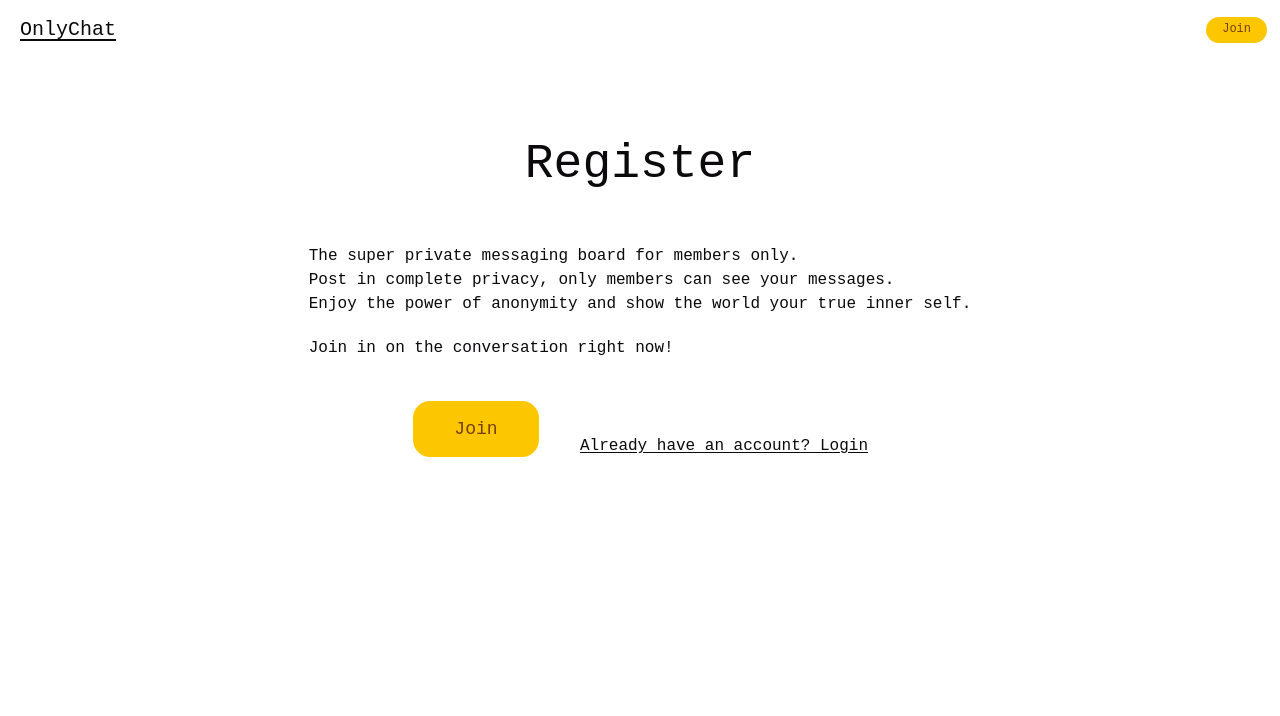
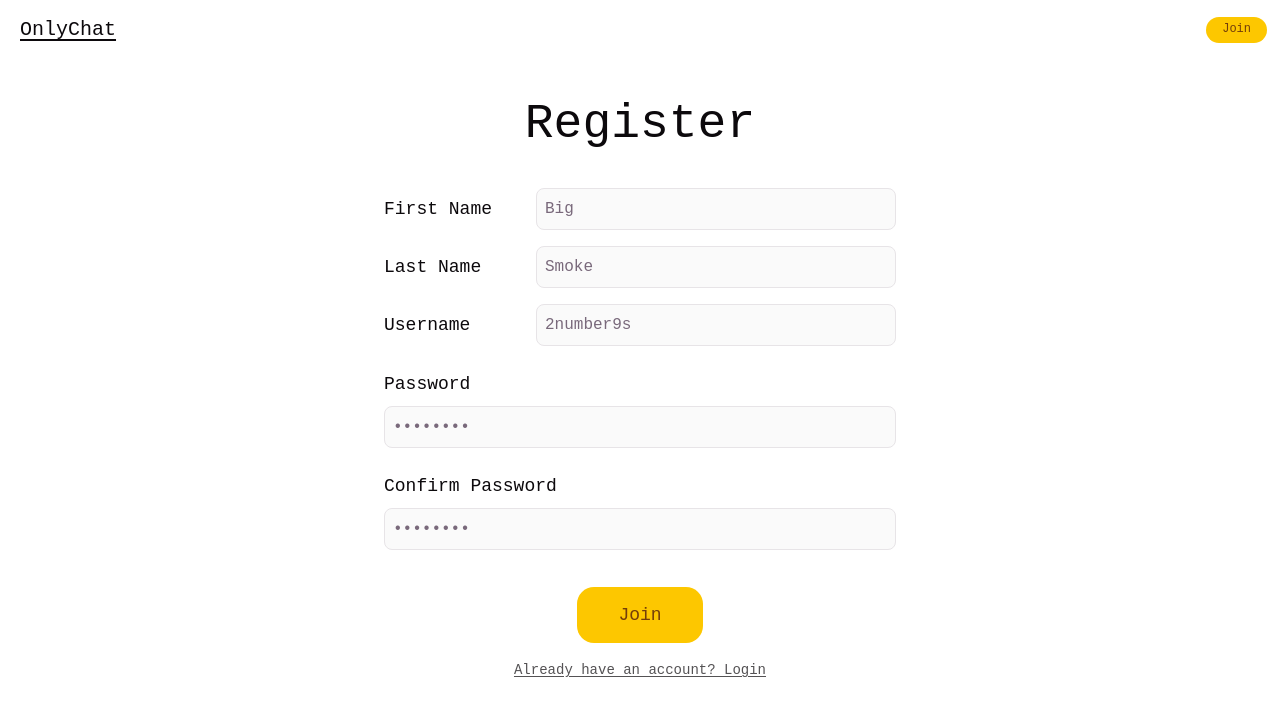
Before and after one commit to fromscode/members-only, a React (Vite) app in the folder client/: page /join in a window 1280 px wide. Both pictures are taken after a click on the element "New to OnlyChat? Create an account first". Shown: the top 716 px of the page. Built offline with nearby package versions, Linux system fonts and the light colour scheme.

Commit message:
Design Register page

```diff
--- a/client/src/pages/Join.tsx
+++ b/client/src/pages/Join.tsx
@@ -24,7 +24,7 @@ export function Join() {
         <NavBar></NavBar>
         <div className="flex flex-col items-center justify-center px-5">
           <section className="w-full max-w-lg">
-            <h1 className="mt-10 mb-14 text-center text-5xl">Login </h1>
+            <h1 className="mt-10 mb-10 text-center text-5xl">Login </h1>
             <form>
               <FieldGroup>
                 <Field>
@@ -35,7 +35,7 @@ export function Join() {
                     id="username"
                     placeholder="Glass Cat"
                     required
-                    className="py-5 text-base"
+                    className="py-5 text-base!"
                   />
                 </Field>
                 <Field className="mt-2">
@@ -46,7 +46,7 @@ export function Join() {
                     id="password"
                     type="password"
                     placeholder="••••••••"
-                    className="py-5 text-base"
+                    className="py-5 text-base!"
                     required
                   />
                 </Field>
@@ -79,29 +79,96 @@ export function Join() {
     return (
       <>
         <NavBar></NavBar>
-        <div className="flex flex-col items-center justify-center">
-          <section className="">
-            <h1 className="mt-20 mb-14 text-center text-5xl">Register </h1>
-            <p>The super private messaging board for members only.</p>
-            <p>Post in complete privacy, only members can see your messages.</p>
-            <p>
-              Enjoy the power of anonymity and show the world your true inner
-              self.
-            </p>
-            <p className="mt-5">Join in on the conversation right now!</p>
-          </section>
-          <section className="mt-10 mb-20 flex items-end gap-10">
-            <Button className="w-32 cursor-pointer rounded-2xl p-5 py-7 text-lg">
+        <div className="flex max-w-full flex-col items-center justify-center px-5">
+          <section className="w-full max-w-lg">
+            <h1 className="mt-10 mb-10 text-center text-5xl">Register </h1>
+            <form>
+              <FieldGroup>
+                <Field orientation="horizontal">
+                  <FieldLabel
+                    htmlFor="firstName"
+                    className="min-w-36 flex-1 text-lg"
+                  >
+                    First Name
+                  </FieldLabel>
+                  <Input
+                    id="firstName"
+                    placeholder="Big"
+                    required
+                    className="flex-10 py-5 text-base!"
+                  />
+                </Field>
+                <Field orientation="horizontal">
+                  <FieldLabel
+                    htmlFor="lastName"
+                    className="min-w-36 flex-1 text-lg"
+                  >
+                    Last Name
+                  </FieldLabel>
+                  <Input
+                    id="lastName"
+                    placeholder="Smoke"
+                    required
+                    className="flex-10 py-5 text-base!"
+                  />
+                </Field>
+                <Field orientation="horizontal">
+                  <FieldLabel
+                    htmlFor="username"
+                    className="min-w-36 flex-1 text-lg"
+                  >
+                    Username
+                  </FieldLabel>
+                  <Input
+                    id="username"
+                    placeholder="2number9s"
+                    required
+                    className="flex-10 py-5 text-base!"
+                  />
+                </Field>
+                <Field className="mt-2">
+                  <FieldLabel htmlFor="password" className="text-lg">
+                    Password
+                  </FieldLabel>
+                  <Input
+                    type="password"
+                    placeholder="••••••••"
+                    className="py-5 text-base!"
+                    required
+                  />
+                </Field>
+                <Field className="mt-2">
+                  <FieldLabel htmlFor="confirmPassword" className="text-lg">
+                    Confirm Password
+                  </FieldLabel>
+                  <Input
+                    type="confirmPassword"
+                    placeholder="••••••••"
+                    className="py-5 text-base!"
+                    required
+                  />
+                </Field>
+                <Field
+                  orientation="horizontal"
+                  className="mt-5 mb-20 flex flex-col items-center"
+                >
+                  <Button
+                    type="submit"
+                    className="w-32 cursor-pointer rounded-2xl p-5 py-7 text-lg"
+                  >
                     Join
                   </Button>
                   <span
                     onClick={() => {
                       setShowLogin(!showLogin)
                     }}
-              className="h-fit cursor-pointer underline underline-offset-2 hover:no-underline"
+                    className="mt-2 h-fit cursor-pointer text-sm underline underline-offset-2 opacity-70 hover:no-underline"
                   >
                     Already have an account? Login
                   </span>
+                </Field>
+              </FieldGroup>
+            </form>
           </section>
         </div>
       </>
```
Lines whose indentation alone changed are shown as unchanged.
